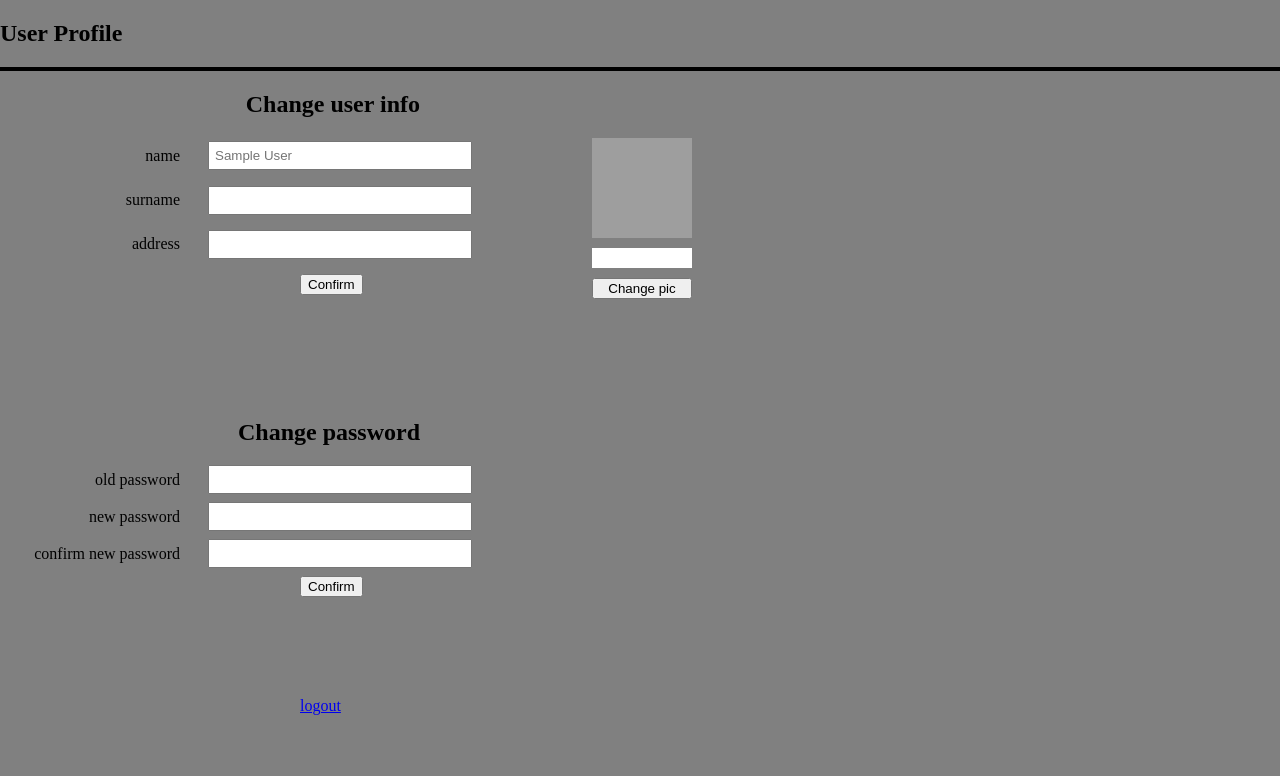
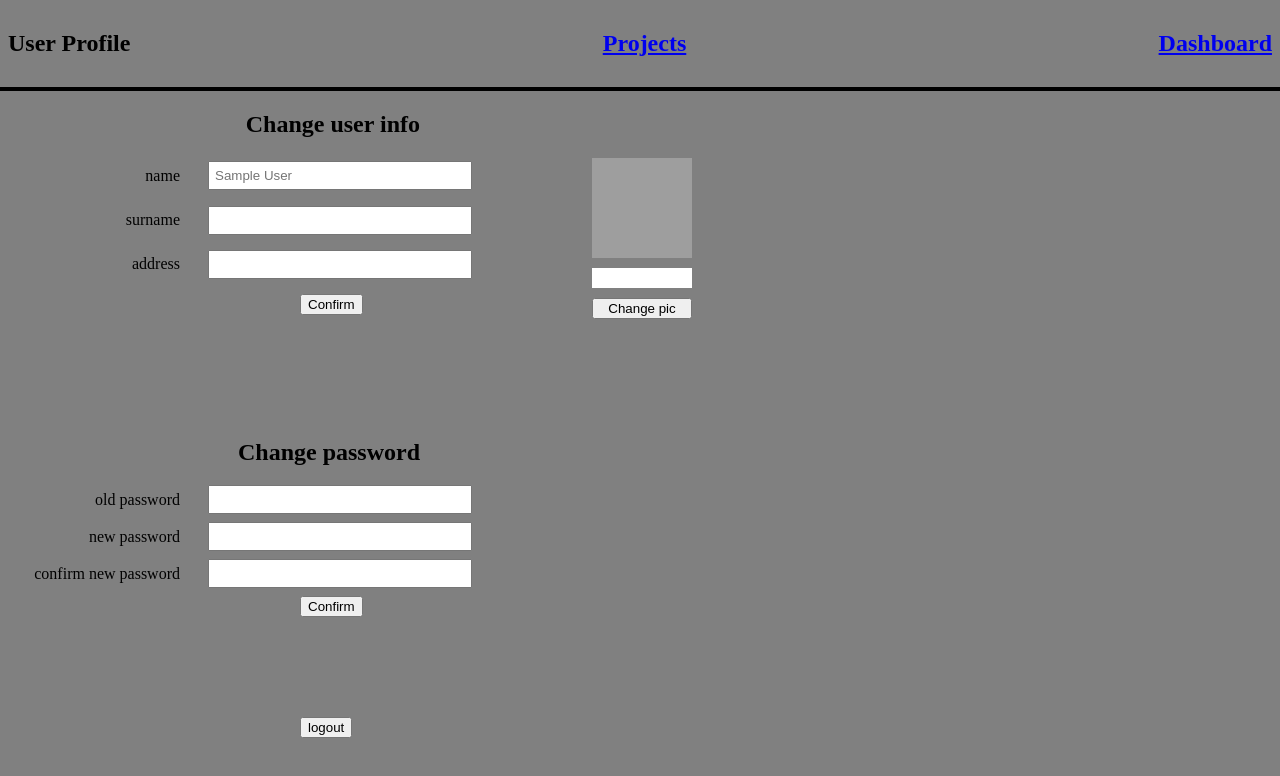
Before and after one commit to jzmujdzin/proj-mngmnt-system, a Flask app: page /user in a window 1280 px wide. Shown: the top 776 px of the page. Run offline with Flask 2, Linux system fonts and the light colour scheme; the visitor is signed in with stand-in values (Sample User, id 1); grey boxes are pictures that could not be loaded.

Commit message:
add links to everything on every page

```diff
--- a/templates/projects.html
+++ b/templates/projects.html
@@ -80,6 +80,9 @@
             <h2>
                 Hello, {{ name }}
             </h2>
+            <h2>
+                <a href="http://127.0.0.1:8000/dashboard">Dashboard</a>
+            </h2>
                     <div class='user-avatar'>
                         <a href="http://127.0.0.1:8000/user"><img src='https://www.seekpng.com/png/full/73-730482_existing-user-default-avatar.png'></a>
         </div>
--- a/templates/user.html
+++ b/templates/user.html
@@ -93,15 +93,27 @@
                 padding-top: 100px;
             }
 
+            .hello-user {
+                display: flex;
+                justify-content: space-between;
+                padding: 10px 8px 2px 8px;
+                align-items: center;
+            }
 
         </style>
 
     </head>
 
     <body>
-        <div class='in-depth-project'>
+        <div class='hello-user'>
             <h2>
                 User Profile
+            </h2>
+            <h2>
+                <a href="http://127.0.0.1:8000/projects">Projects</a>
+            </h2>
+            <h2>
+                <a href="http://127.0.0.1:8000/dashboard">Dashboard</a>
             </h2>
         </div>
         <hr>
@@ -157,8 +169,10 @@
         {% endfor %}
         {% endif %}
         {% endwith %}
-        <div class="logout-link">
-            <a href="http://127.0.0.1:8000/logout">logout</a>
+        </div>
+        <div class="change-password">
+            <div class="logout-link">
+            <a href="http://127.0.0.1:8000/logout"><button class="log-button">logout</button></a>
         </div>
     </body>
 </html>
```
Also changed, not shown: templates/customer.html (+19 -3 lines), templates/dashboard.html (+17 -4 lines), templates/in-depth-project.html (+18 -1 lines), 1 other file.
